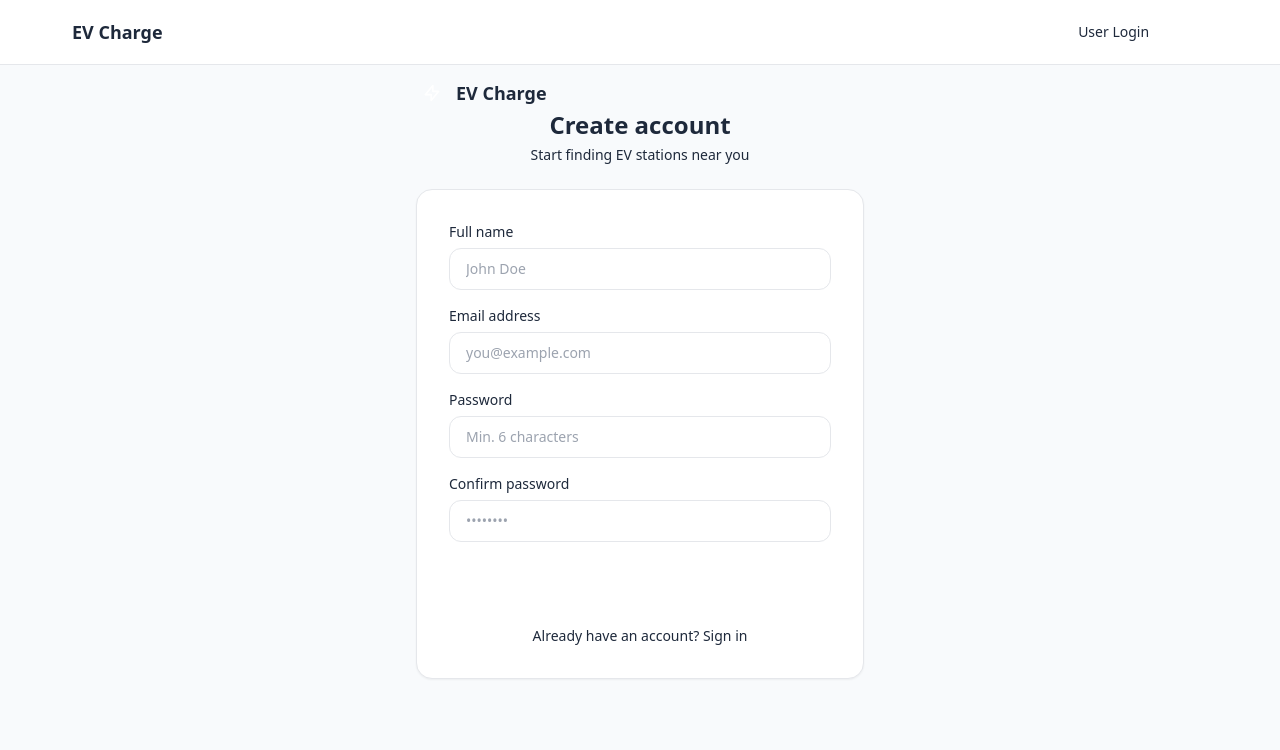
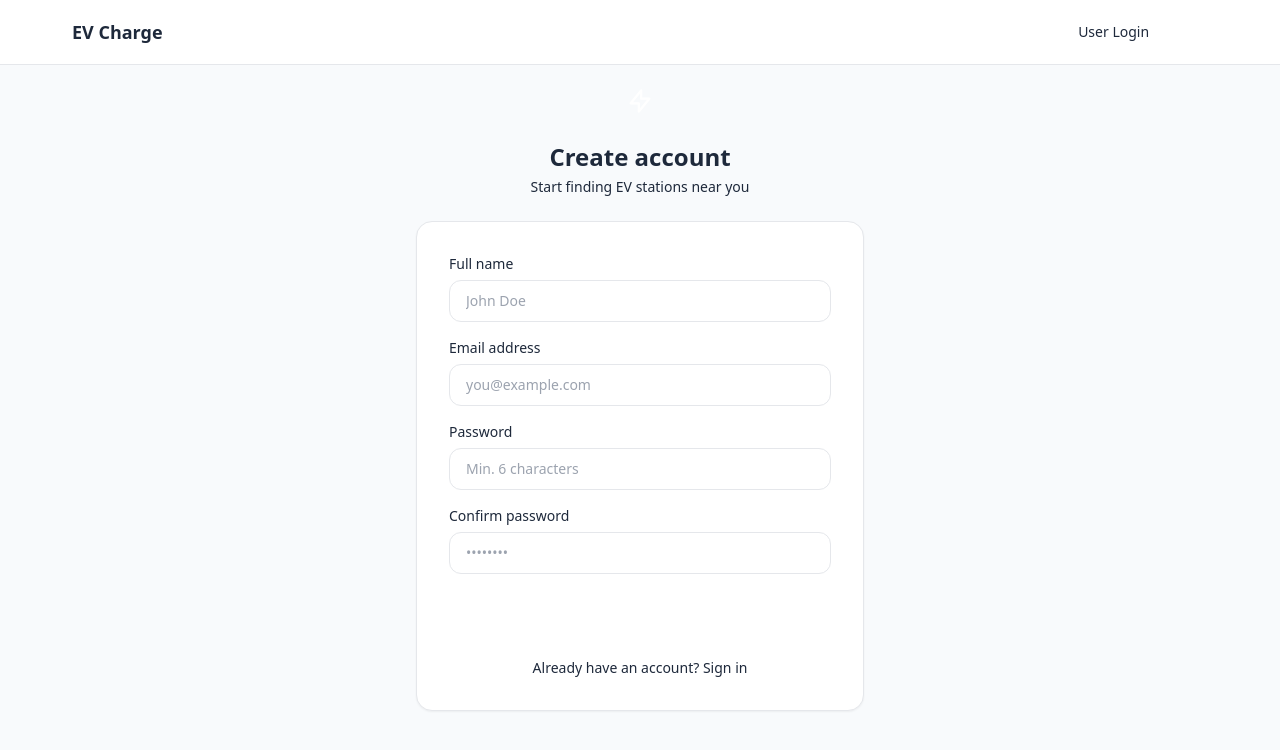
Before and after one commit to Mehulposh/EvCargeFinder, a React (Vite) app in the folder Frontend/: page /signup in a window 1280 px wide. Shown: the top 750 px of the page. Built offline with nearby package versions, Linux system fonts and the light colour scheme.

Commit message:
feat: enhance Logo component in Signup for better alignment and styling

```diff
--- a/Frontend/src/User/Signup.jsx
+++ b/Frontend/src/User/Signup.jsx
@@ -51,7 +51,9 @@ const Signup = () => {
         <div className="w-full max-w-md">
           {/* Logo */}
           <div className="text-center mb-6">
-            <Logo/>
+            <div className="flex justify-center mb-4">
+              <Logo size="lg" withText={false} to="/" />
+            </div>
             <h1 className="text-2xl font-bold text-slate-900">Create account</h1>
             <p className="text-slate-500 text-sm mt-1">Start finding EV stations near you</p>
           </div>
```
